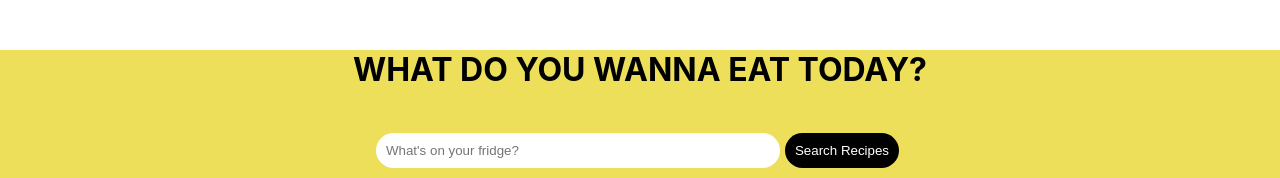
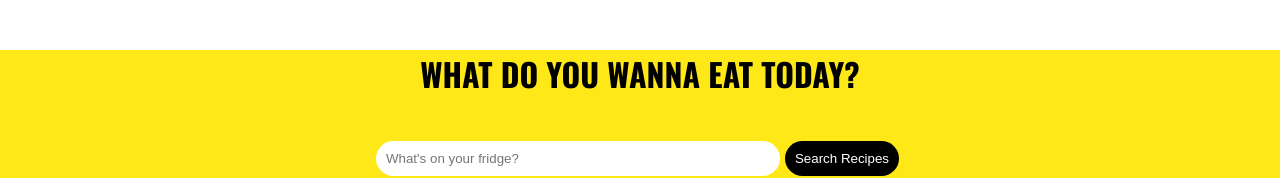
Before and after one commit to SilviaCabello/Recipes-App, a React (Create React App) app in the folder recipes/: page / in a window 1280 px wide. Shown: the top 178 px of the page. Built offline with nearby package versions, Linux system fonts and the light colour scheme; no server answers.

Commit message:
change background color, font family and recipes box border-radius

```diff
--- a/recipes/src/App.css
+++ b/recipes/src/App.css
@@ -1,11 +1,15 @@
+@import url('https://fonts.googleapis.com/css2?family=Oswald:wght@700&display=swap');
+
 .App {
   min-height: 100vh;
-  background-image: linear-gradient(to top, #eedf5b 0%, #eedf5b 100%);
+  background-image: linear-gradient(to top, #ffe817 0%, #ffe817 100%);
 }
 
 .question-title {
   margin-top: 50px;
   text-align: center;
+  font-family: 'Oswald', sans-serif;
+  /* text-shadow: -2px 0px rgb(255, 11, 239); */
 }
 
 .search-form {
@@ -36,3 +40,8 @@
   justify-content: space-around;
   flex-wrap: wrap;
 }
+
+.Link-details {
+  text-decoration: none;
+  color:black;
+}
--- a/recipes/src/App.js
+++ b/recipes/src/App.js
@@ -61,7 +61,7 @@ function App() {
             </form>
             <div className="recipes-container">
               {recipes.map((recipe) => (
-                <Link to={`/recipes/${extractIdFromImgUrl(recipe.recipe.image)}`}>
+                <Link className="Link-details" to={`/recipes/${extractIdFromImgUrl(recipe.recipe.image)}`}>
                   <Recipe
                     key={recipe.recipe.index}
                     title={recipe.recipe.label}
--- a/recipes/src/RecipeDetails.js
+++ b/recipes/src/RecipeDetails.js
@@ -16,11 +16,11 @@ const RecipeDetails = (recipes, routeProps) => {
         <h3>{foundMatch.recipe.label}</h3>
         <img src={foundMatch.recipe.image} />
         <p>Calories: {foundMatch.recipe.calories}</p>
-        <ol>
+        <ul>
           {foundMatch.recipe.ingredients.map((ingredient) => (
             <li>{ingredient.text}</li>
           ))}
-        </ol>
+        </ul>
       </div>
     );
   } else {
--- a/recipes/src/recipe.module.css
+++ b/recipes/src/recipe.module.css
@@ -1,5 +1,7 @@
+@import url('https://fonts.googleapis.com/css2?family=Oswald:wght@700&display=swap');
+
 .recipe {
-  border-radius: 5px;
+  border-radius: 2px;
   margin: 20px;
   display: flex;
   flex-direction: column;
```
